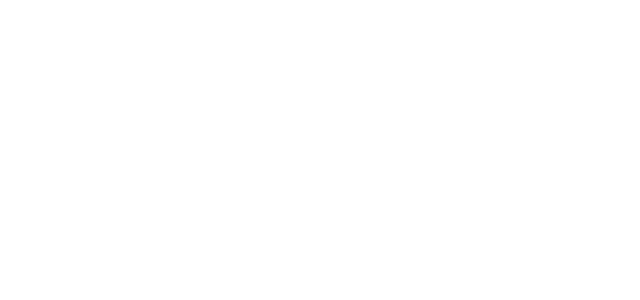
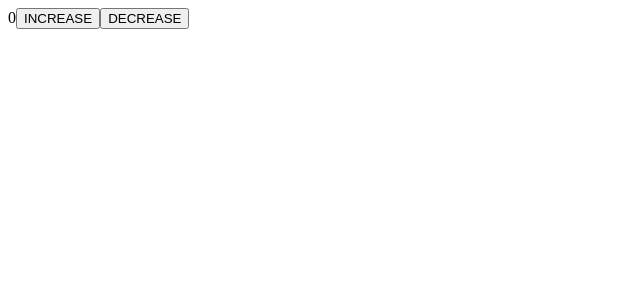
Before and after one commit to Rimpy99/test, a React (Create React App) app in the folder test-app/: page / in a window 1280 px wide. Shown: the top 300 px of the page, without its empty margins (0-640 px from the left). Built offline with nearby package versions, Linux system fonts and the light colour scheme.

Commit message:
counter created

```diff
--- a/test-app/src/components/Counter.tsx
+++ b/test-app/src/components/Counter.tsx
@@ -1,10 +1,17 @@
 import React from 'react';
+import { useCounterStore } from '../stores/counterStore/counterStore';
 
 export const Counter = () => {
 
+    const counter = useCounterStore(state => state.count);
+    const increaseCounter = useCounterStore(state => state.increaseCounter);
+    const decreaseCounter = useCounterStore(state => state.decreaseCounter);
+
     return (
         <>
-
+            {counter}
+            <button onClick={increaseCounter}>INCREASE</button>
+            <button onClick={decreaseCounter}>DECREASE</button>
         </>
     )
 }
--- a/test-app/src/stores/counterStore/counterStore.ts
+++ b/test-app/src/stores/counterStore/counterStore.ts
@@ -2,9 +2,11 @@
 
 type CounterType = {
     count: number,
+    increaseCounter: () => void,
+    decreaseCounter: () => void,
 }
 
-const useCounterStore = create<CounterType>((set) => ({
+export const useCounterStore = create<CounterType>((set) => ({
     count: 0,
     increaseCounter: () => set(state => ({ count: state.count + 1 })),
     decreaseCounter: () => set(state => ({ count: state.count - 1 })),
```
